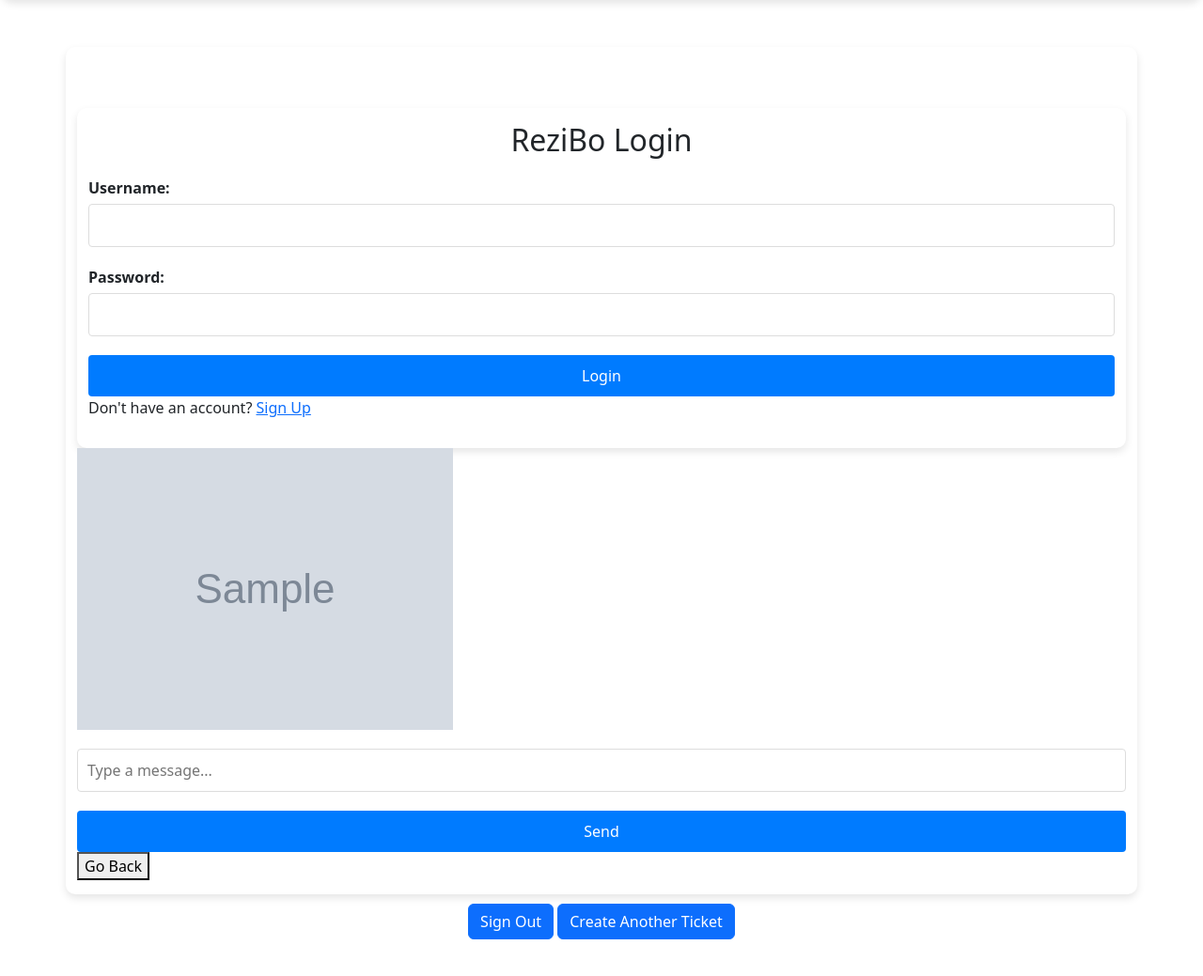
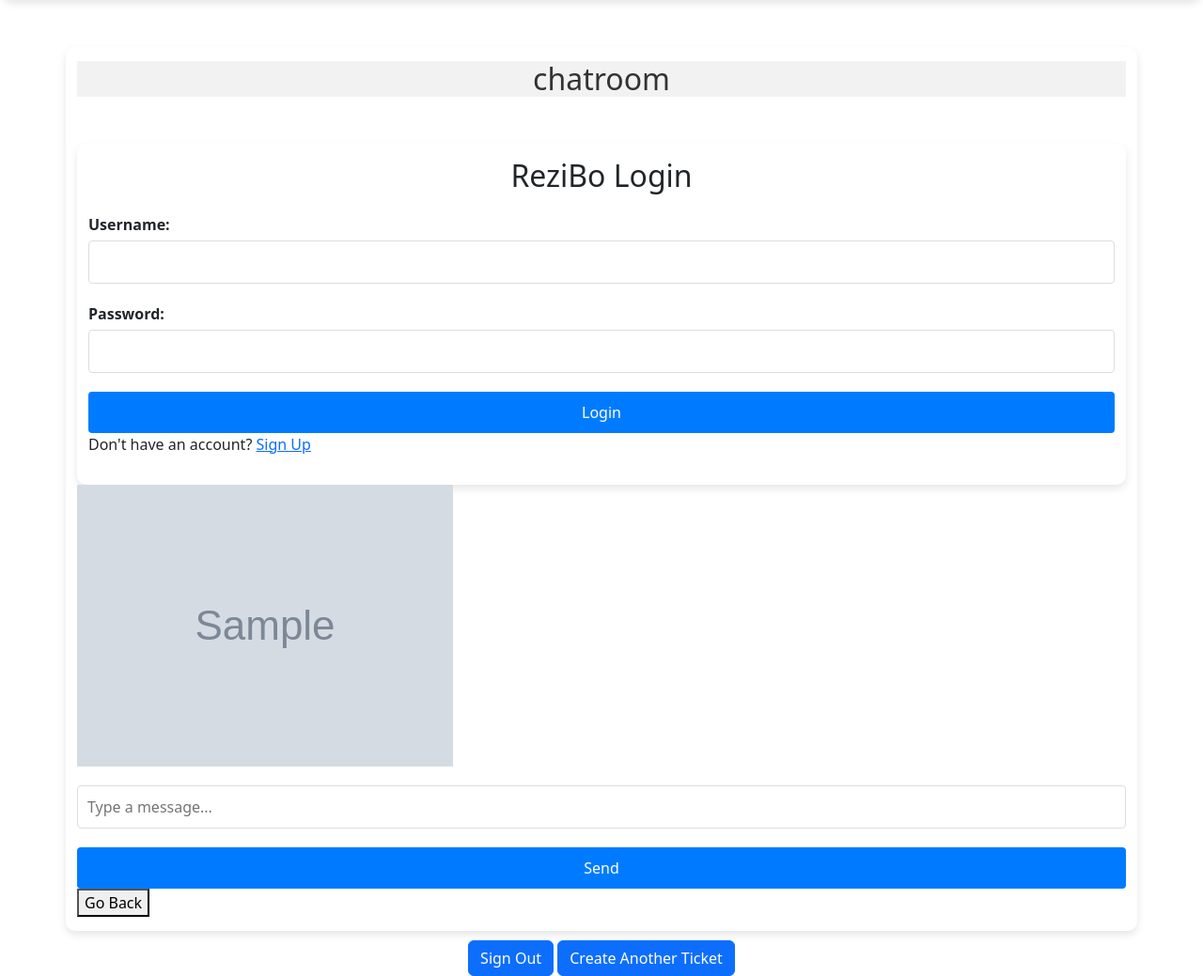
Before and after one commit to david7franco/ReziBo, a Django app: page /openTicket/1/ in a window 1280 px wide. Shown: the part 89-1128 px from the top of the page at 94% size. Before the commit the page ends 1089 px from the top, so only its background shows below. Run offline with Django 4.2, Linux system fonts and the light colour scheme; tables that the repository leaves empty hold one stand-in row (values such as "Sample post"); grey boxes marked "Sample" are stand-in pictures; data that the repository does not hold is empty; some libraries are stand-ins or nearby versions.

Commit message:
final changes to open ticket styling

```diff
--- a/accounts/static/accounts/openTicket.css
+++ b/accounts/static/accounts/openTicket.css
@@ -57,3 +57,10 @@ body {
 .btn-sm {
     font-size: 0.875rem; /* Adjust the font size as needed */
 }
+
+.subheading {
+    text-align: center;
+    color: #333; /* Adjust the color as needed */
+    background-color: #f2f2f2;
+    margin-bottom: 20px; /* Add margin as needed */
+}
--- a/accounts/templates/registration/openTicket.html
+++ b/accounts/templates/registration/openTicket.html
@@ -18,6 +18,7 @@
 
         {% if task %}
             <div class="container">
+                <h2 class="subheading">chatroom</h2>
                 <div id="chat-box">
                     <script>fetchMessages();</script>
                     <title>Loaded Messages</title>
```
